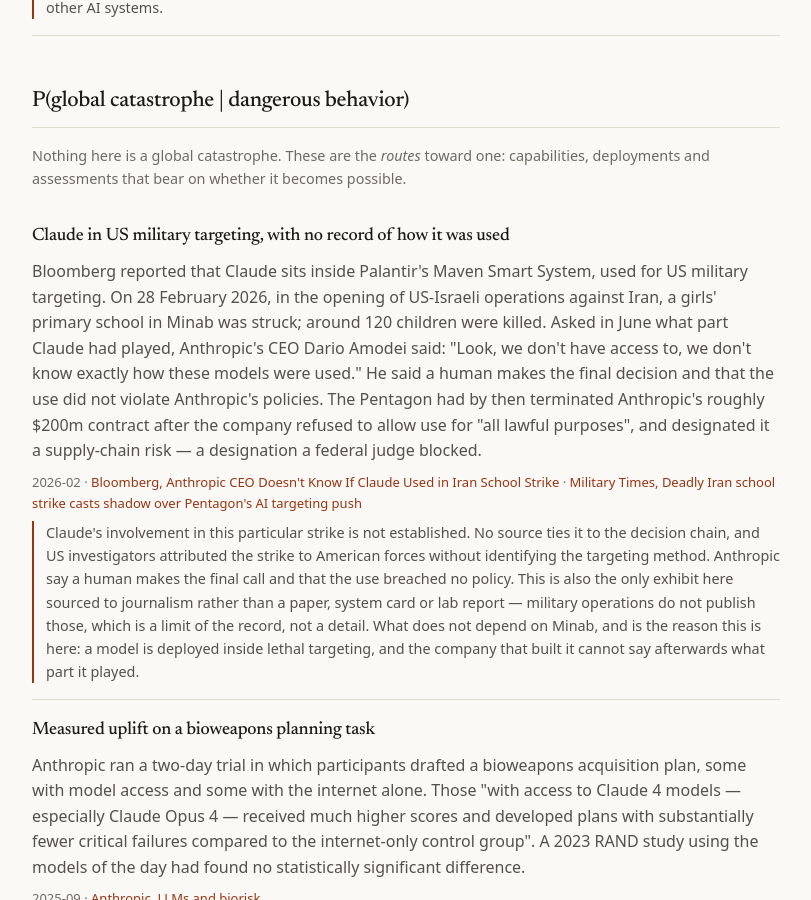
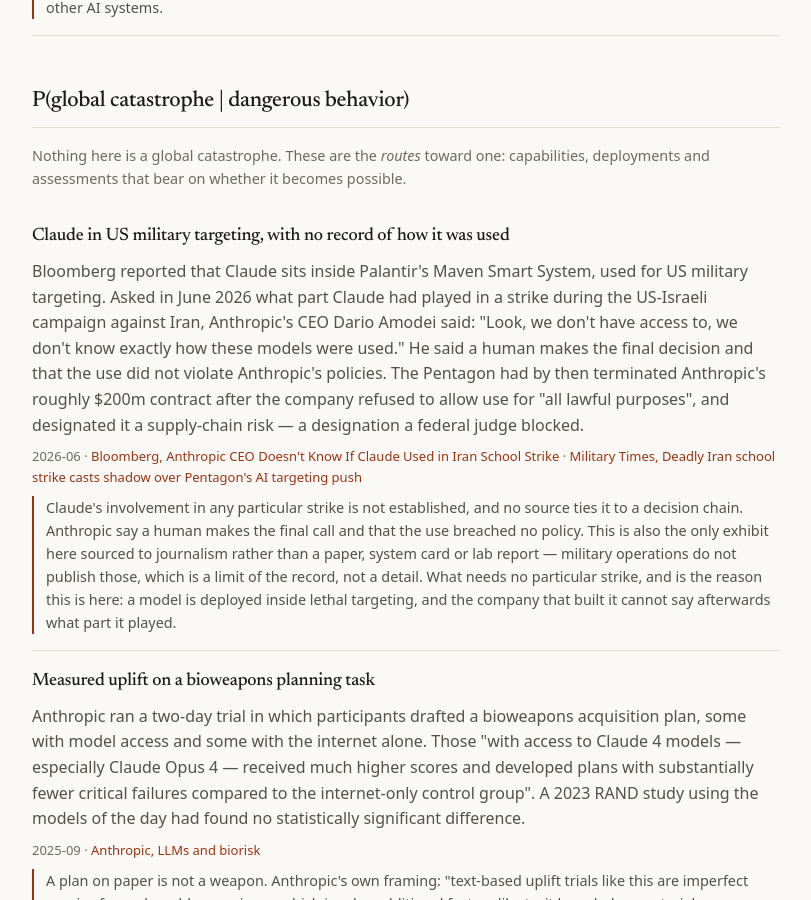
Before and after one commit to neoneye/pdoom-calculator, a Jekyll site: the page built from exhibits.html, in a window 1280 px wide and 900 px high, scrolled down 1990 px. Shown: the whole window, without its empty margins (234-1045 px from the left). Built offline with Jekyll 4.4.1, drawn with Linux system fonts in a browser that asks for light colours.

Commit message:
Drop the casualty detail from the targeting exhibit

```diff
--- a/_data/exhibits.yml
+++ b/_data/exhibits.yml
@@ -124,15 +124,14 @@
 - id: claude-military-targeting
   link: globalCatastrophe
   title: Claude in US military targeting, with no record of how it was used
-  date: 2026-02
+  date: 2026-06
   what: >
     Bloomberg reported that Claude sits inside Palantir's Maven Smart System, used
-    for US military targeting. On 28 February 2026, in the opening of US-Israeli
-    operations against Iran, a girls' primary school in Minab was struck; around 120
-    children were killed. Asked in June what part Claude had played, Anthropic's CEO
-    Dario Amodei said: "Look, we don't have access to, we don't know exactly how
-    these models were used." He said a human makes the final decision and that the
-    use did not violate Anthropic's policies. The Pentagon had by then terminated
+    for US military targeting. Asked in June 2026 what part Claude had played in a
+    strike during the US-Israeli campaign against Iran, Anthropic's CEO Dario Amodei
+    said: "Look, we don't have access to, we don't know exactly how these models were
+    used." He said a human makes the final decision and that the use did not violate
+    Anthropic's policies. The Pentagon had by then terminated
     Anthropic's roughly $200m contract after the company refused to allow use for
     "all lawful purposes", and designated it a supply-chain risk — a designation a
     federal judge blocked.
@@ -143,14 +142,13 @@
     label: Military Times, Deadly Iran school strike casts shadow over Pentagon's AI targeting push
     url: https://www.militarytimes.com/news/your-military/2026/03/24/deadly-iran-school-strike-casts-shadow-over-pentagons-ai-targeting-push/
   limits: >
-    Claude's involvement in this particular strike is not established. No source ties
-    it to the decision chain, and US investigators attributed the strike to American
-    forces without identifying the targeting method. Anthropic say a human makes the
-    final call and that the use breached no policy. This is also the only exhibit
+    Claude's involvement in any particular strike is not established, and no source
+    ties it to a decision chain. Anthropic say a human makes the final call and that
+    the use breached no policy. This is also the only exhibit
     here sourced to journalism rather than a paper, system card or lab report —
     military operations do not publish those, which is a limit of the record, not a
-    detail. What does not depend on Minab, and is the reason this is here: a model is
-    deployed inside lethal targeting, and the company that built it cannot say
+    detail. What needs no particular strike, and is the reason this is here: a model
+    is deployed inside lethal targeting, and the company that built it cannot say
     afterwards what part it played.
 
 - id: anthropic-biorisk-uplift
```
